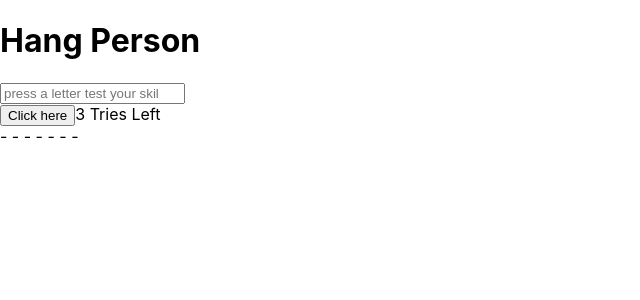
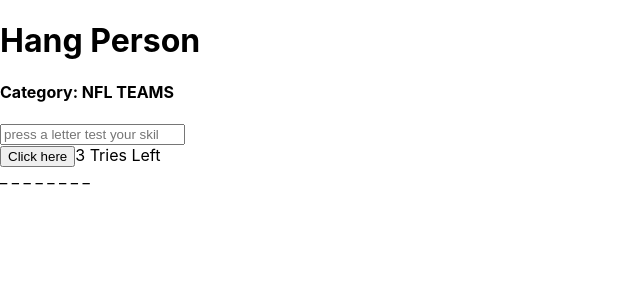
Before and after one commit to raynard23/Hangman-react, a React (Create React App) app: page / in a window 1280 px wide. Shown: the top 300 px of the page, without its empty margins (0-640 px from the left). Built offline with nearby package versions, Linux system fonts and the light colour scheme.

Commit message:
got the category, and the letters to show in the correct place

```diff
--- a/src/App.js
+++ b/src/App.js
@@ -10,7 +10,7 @@
 
 function App() {
   // could i set the category as state so when someone clicks the page the data changes in an array?
-  let testArray = [ 'chanaaa']
+  let testArray = [ 'broncos', 'chiefs' , 'raiders', 'chargers']
 
   const [randomString , setRandomstring ] = useState(testArray[Math.floor(Math.random()*testArray.length)])
   const [letterGuess, setLetterGuess] = useState('')
@@ -24,7 +24,7 @@
   return (
   <div>
   <h1> Hang Person</h1>
-
+  <h4>Category: NFL TEAMS </h4>
 
     <Search randomString={randomString} setLetterGuess={setLetterGuess} letterGuess ={letterGuess}/>
      {<ShowGuess randomString={randomString} letterGuess = {letterGuess} />}
--- a/src/GuessChecker.jsx
+++ b/src/GuessChecker.jsx
@@ -8,13 +8,14 @@
    const [count,setCount] = useState(3)
 
     const guessCheck = (e) => {
+        // if(letterGuess)
         e.preventDefault()
     if(randomString.includes(letterGuess)){
 
 
      }else {
-      setCount(count - 1)
-        alert(`guess again you have ${count} tries`)
+      setCount( count - 1)
+        alert(`guess again you have ${count } tries`)
 
         // console.log('letter',count)
         // console.log(randomString)
--- a/src/ShowGuess.jsx
+++ b/src/ShowGuess.jsx
@@ -1,26 +1,33 @@
 
+import { compareDocumentPosition } from "domutils";
 import React from "react";
 import { useState } from "react";
 
 
-const ShowGuess = ({letterGuess,randomString}) => {
-const[hiddenRandomString,setHiddenRandomString] = useState([randomString.replace(/[a-z]/g, ' -')])
+const ShowGuess = ({ letterGuess, randomString }) => {
+    const [hiddenRandomString, setHiddenRandomString] = useState([])
+    const maskedWord = randomString.split('').map(letter =>
+        hiddenRandomString.includes(letter) ? letter : "_").join(" ");
 
-let indexOfRandom = randomString.split('').map((el,index) =>{
-        if(el === letterGuess ){
-        console.log(hiddenRandomString[index]=el)
+    randomString.split('').forEach((el, index) => {
+        if (el === letterGuess) {
+             console.log(hiddenRandomString[index] = el, index)
         }
-    } )
-
-
-let regex = new RegExp(`${letterGuess}`)
+    })
 
 
 
 
- return(
-     <span >{hiddenRandomString}</span>
- )
+
+
+    let regex = new RegExp(`${letterGuess}`)
+
+
+
+
+    return (
+        <span >{maskedWord}</span>
+    )
 }
 
 export default ShowGuess
```
Also changed, not shown: src/Search.jsx (+1 -7 lines).
